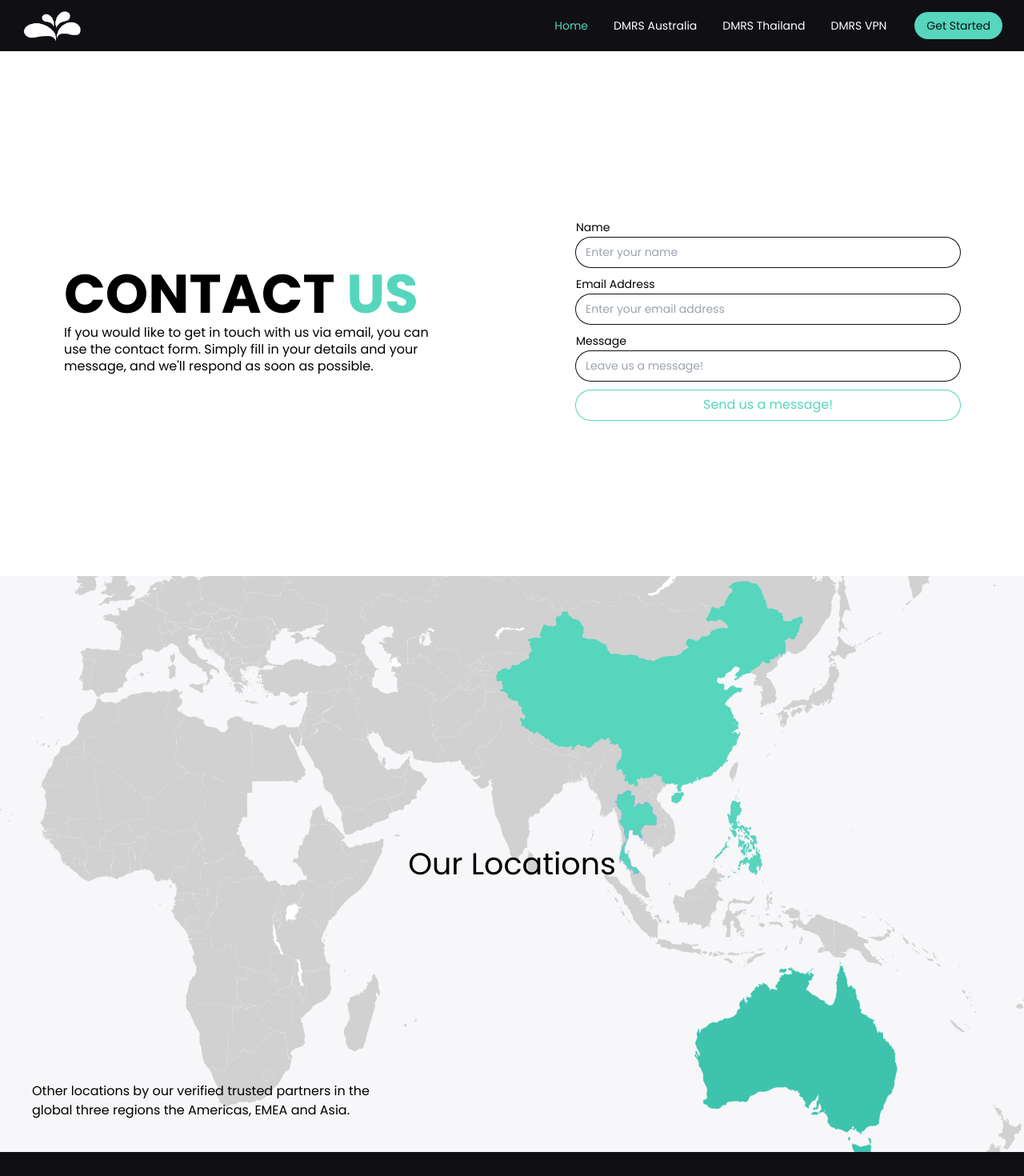
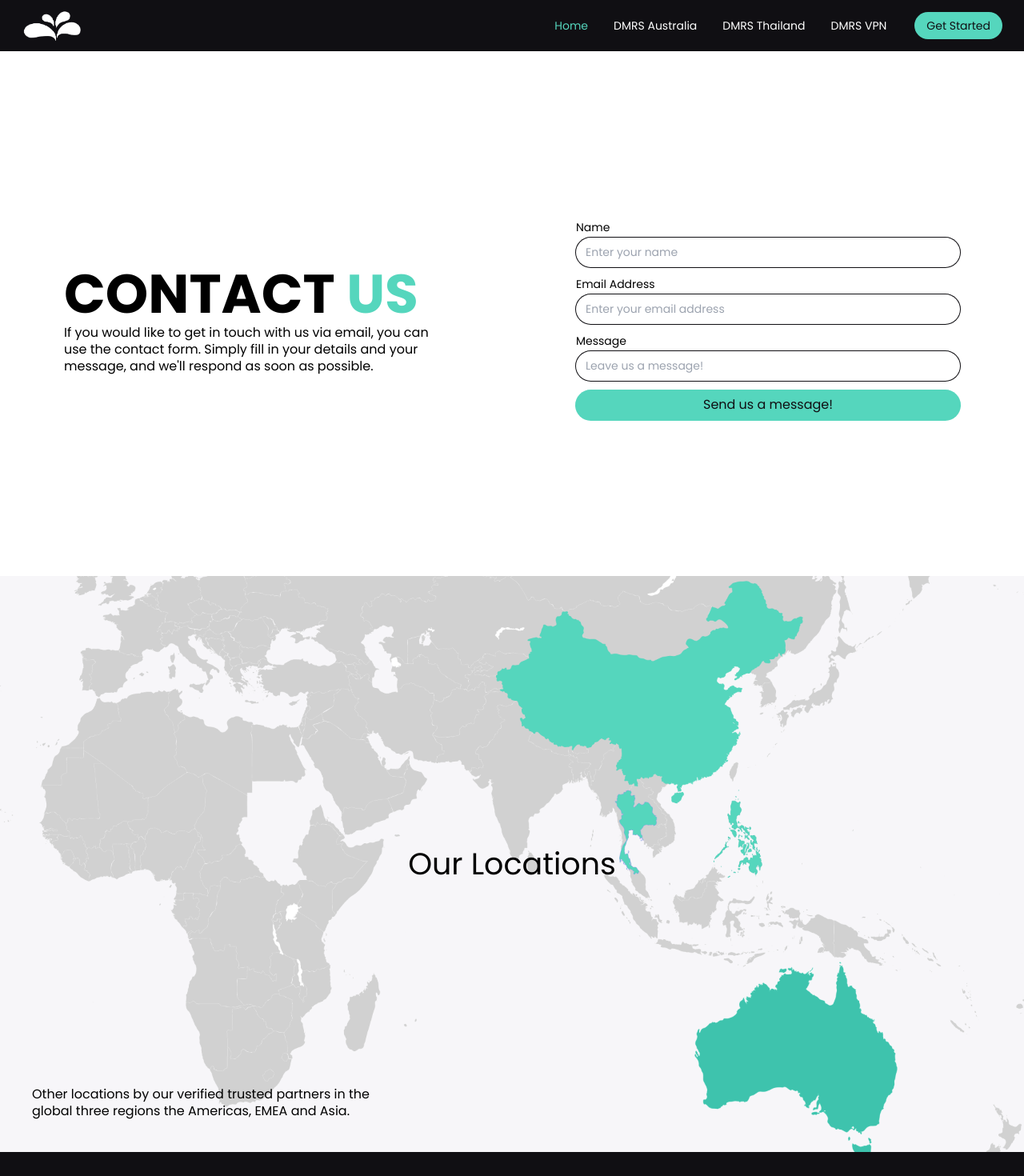
Before and after one commit to arciagaam/dmrs-fe, a React (Vite) app: page /dmrs-fe/contact in a window 1280 px wide. Shown: the top 1470 px of the page at 80% size. Built offline with nearby package versions, Linux system fonts and the light colour scheme.

Commit message:
footer changes contact us changes home changes grid filler component changes vertfical progress in home

```diff
--- a/src/components/Footer.jsx
+++ b/src/components/Footer.jsx
@@ -12,8 +12,6 @@ const Footer = () => {
 
         const { name, email, message } = formData;
     }
-
-        console.log(path);
 
     const handleOnInput = (e) => {
         const inputName = e.target.name;
--- a/src/pages/ContactUs/index.jsx
+++ b/src/pages/ContactUs/index.jsx
@@ -16,25 +16,25 @@ const ContactUs = () => {
 
     return (
         <div className="flex flex-col navTrigger">
-            <div className="flex min-h-[90vh] pt-20 bg-white">
+            <div className="flex flex-col laptop:flex-row min-h-[90vh] pt-20 bg-white">
 
                 <div className="flex flex-col items-center justify-center flex-1 px-20">
                     <h2 className='self-start text-2xl font-bold uppercase'>Contact <span className='text-primary-300'>Us</span></h2>
                     <p className='text-sm'>If you would like to get in touch with us via email, you can use the contact form. Simply fill in your details and your message, and we'll respond as soon as possible.</p>
                 </div>
 
-                <form className="flex flex-col self-center flex-1 gap-3 px-20">
+                <form className="flex flex-col self-center flex-1 w-full gap-3 px-20">
                     <FormInput className='!ring-background-dark' label='Name' name='name' placeholder='Enter your name' onInput={handleOnInput} value={formData.name} />
                     <FormInput className='!ring-background-dark' label='Email Address' name='email' placeholder='Enter your email address' onInput={handleOnInput} value={formData.email} />
                     <FormInput className='!ring-background-dark' label='Message' name='message' placeholder='Leave us a message!' onInput={handleOnInput} value={formData.message} />
-                    <Button size="sm" variant="outline"><a href="mailto:test@gmail.com">Send us a message!</a></Button>
+                    <Button size="sm" variant="default"><a href="mailto:test@gmail.com">Send us a message!</a></Button>
                 </form>
 
             </div>
 
             <div className="relative flex items-center justify-center w-full">
                 <h2 className='absolute text-lg bg-transparent'>Our Locations</h2>
-                <p className='absolute bottom-10 left-10 w-[35%] bg-transparent'>Other locations by our verified trusted partners in the global three regions the Americas, EMEA and Asia.</p>
+                <p className='absolute bottom-10 left-10 w-1/2 text-xs laptop:text-sm laptop:w-[35%] bg-transparent'>Other locations by our verified trusted partners in the global three regions the Americas, EMEA and Asia.</p>
 
                 <img src="./images/contact-us-map.png" alt="" className='w-full'/>
             </div>
--- a/src/pages/Home/components/GridFiller.jsx
+++ b/src/pages/Home/components/GridFiller.jsx
@@ -2,7 +2,6 @@ import React from 'react'
 
 const GridFiller = ({cellCount = 0, cellClass}) => {
     const cellsArray = new Array(cellCount);
-    console.log(cellClass)
   return (
     cellsArray.fill(null).map((_, index) =>
         <div key={index} className={cellClass}></div>
--- a/src/pages/Home/components/VerticalProgress.jsx
+++ b/src/pages/Home/components/VerticalProgress.jsx
@@ -30,18 +30,7 @@ const VerticalProgress = () => {
                 <div className="absolute top-0 left-0 min-w-[3px] max-w-[3px] h-full rounded-lg flex items-center justify-center">
 
                     <VerticalProgressPoint className="top-0 bg-primary-300"/>
-                    <VerticalProgressPoint className="top-[14.8rem] tablet:top-[10rem] laptop:top-[13.5rem] desktop:top-[10.5rem] hd:top-[14rem] bg-primary-300"/>
-
-                    {/* <motion.div
-                        initial={{background:'black'}}
-                        whileInView={{background:'red'}}
-                        onViewportLeave={{background:'black'}}
-                        className="absolute bg-black min-h-[10px] aspect-square rounded-full top-0"></motion.div>
-                    <motion.div
-                        initial={{background:'black'}}
-                        whileInView={{background:'red'}}
-                        onViewportLeave={{background:'black'}}
-                        className="absolute bg-black min-h-[10px] aspect-square rounded-full top-[14.8rem] tablet:top-[10rem] laptop:top-[13.5rem] desktop:top-[10.5rem] hd:top-[14rem]"></motion.div> */}
+                    <VerticalProgressPoint className="top-[13.5rem] tablet:top-[10rem] laptop:top-[13.5rem] desktop:top-[10.5rem] hd:top-[14rem] bg-primary-300"/>
 
                     {/* end */}
                     <div className="absolute bg-primary-300 min-h-[.2rem] min-w-[1rem] bottom-0"></div>
--- a/src/pages/Home/index.jsx
+++ b/src/pages/Home/index.jsx
@@ -1,18 +1,19 @@
-import React, { useEffect, useRef } from 'react'
+
 import Hero from '../../components/Hero'
 import StickyScrollItem from './components/StickyScrollItem'
 import TextMarquee from './components/TextMarquee'
 import Button from '../../components/Button'
 import WhatWeDo from './components/WhatWeDo'
-import { Link } from 'react-router-dom'
 import GridFiller from './components/GridFiller'
 import ColoredGrid from '../../components/ColoredGrid'
+import VerticalProgress from './components/VerticalProgress'
+import StickyScrollContent from './components/StickyScrollContent'
+import Rocket from './components/Rocket'
+import { Link } from 'react-router-dom'
 import { FaEye, FaRocket } from 'react-icons/fa'
-import Rocket from './components/Rocket'
+import { motion } from 'framer-motion'
+import { Canvas } from '@react-three/fiber'
 
-import VerticalProgress from './components/VerticalProgress'
-import { motion } from 'framer-motion'
-import StickyScrollContent from './components/StickyScrollContent'
 
 const fadeInAnimationVariants = {
   initial: {
@@ -72,7 +73,7 @@ const Home = () => {
       </Hero>
 
       {/* WHO ARE WE SECTION */}
-      <section className="flex flex-col gap-16 p-10 pt-10 overflow-hidden laptop:overflow-visible laptop:flex-row navTrigger">
+      <section className="flex flex-col gap-16 px-10 pt-10 overflow-hidden laptop:overflow-visible laptop:flex-row navTrigger">
         <div className="flex flex-col items-center justify-center gap-1 laptop:sticky laptop:flex-1 laptop:top-16 laptop:max-h-[calc(100vh-4rem)] z-10">
           <h2
             className='text-lg font-bold text-center desktop:text-xl hd:text-3xl'>WHO ARE WE?</h2>
@@ -134,7 +135,7 @@ const Home = () => {
       <section className="relative flex p-10 pb-10 z-[1] gap-5">
 
         <div className="absolute top-[-170%] right-[-40%] scale-50 hidden laptop:flex">
-          <Rocket/>
+            {/* <Rocket/> */}
         </div>
 
         <VerticalProgress/>
```
Also changed, not shown: package.json (+8 -2 lines), 1 other file (tests, documents, lock files or other folders).
